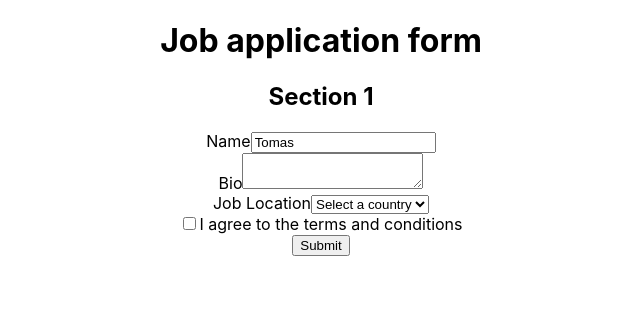
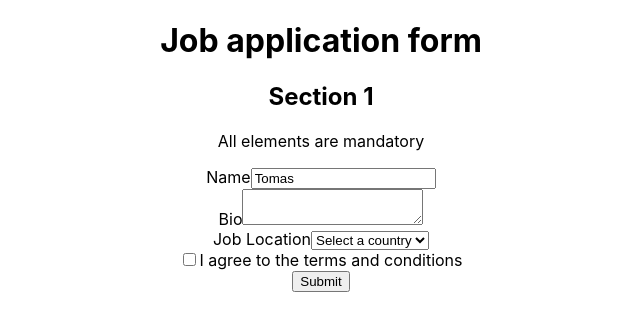
Before and after one commit to TomasGarciaDev/react-testing, a React (Create React App) app: page / in a window 1280 px wide. Shown: the top 330 px of the page, without its empty margins (319-959 px from the left). Built offline with nearby package versions, Linux system fonts and the light colour scheme.

Commit message:
getByText

```diff
--- a/src/components/application/Application.tsx
+++ b/src/components/application/Application.tsx
@@ -3,6 +3,7 @@ export const Application = () => {
     <>
       <h1>Job application form</h1>
       <h2>Section 1</h2>
+      <p>All elements are mandatory</p>
       <form>
         <div>
           <label htmlFor='name'>Name</label>
```
Also changed, not shown: 1 other file (tests, documents, lock files or other folders).
